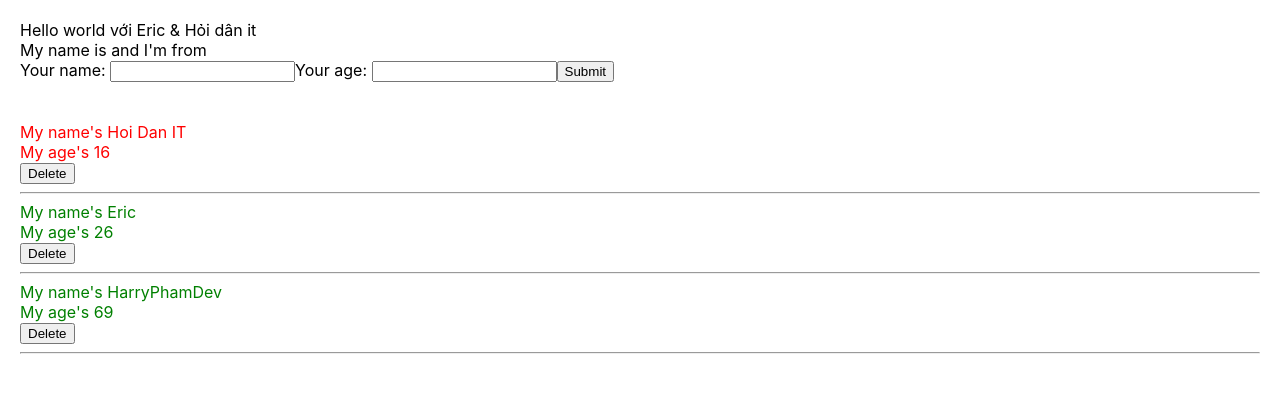
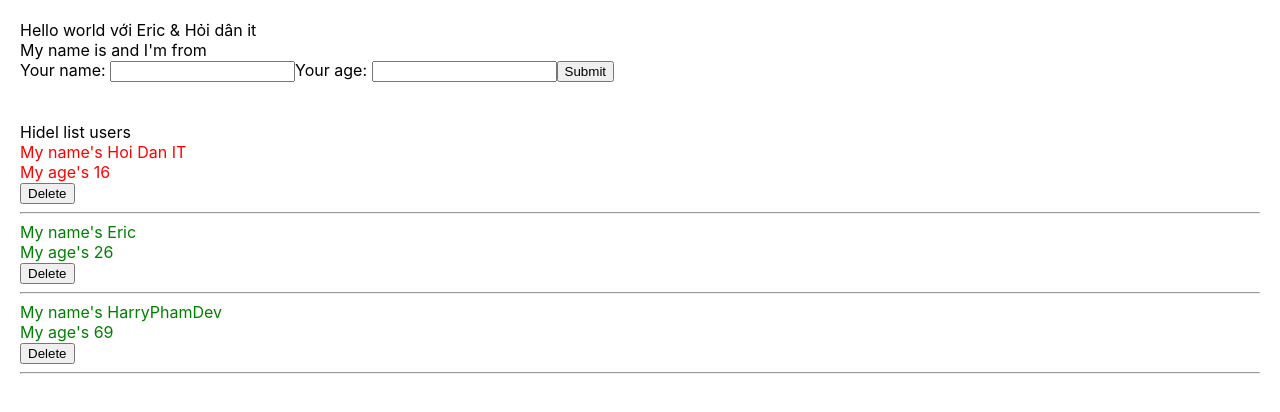
Before and after one commit to chouThanhh/react-hook, a React (Create React App) app: page / in a window 1280 px wide. Shown: the top 412 px of the page. Built offline with nearby package versions, Linux system fonts and the light colour scheme.

Commit message:
35 useState hook

```diff
--- a/src/components/DisplayInfor.js
+++ b/src/components/DisplayInfor.js
@@ -1,4 +1,4 @@
-import React from "react";
+import React, { useState } from "react";
 import './DisplayInfor.scss';
 import logo from './../logo.svg';
 
@@ -41,10 +41,28 @@ import logo from './../logo.svg';
 
 const DisplayInfor = (props) => {
     const { listUsers } = props; //object
+
+    const [isShowHideListUser, setShowHideListUser] = useState(true);
+
+    // this.state = {
+    //     isShowHideListUser: true
+    // }
+    const handleShowHideListUser = () => {
+
+        //this.setState({
+        // isShowHideListUser: true
+        //})
+        setShowHideListUser(!isShowHideListUser);
+    }
+
     return (
         <div className="display-infor-container">
-
-            {true &&
+            <div>
+                <span onClick={() => handleShowHideListUser()}>
+                    {isShowHideListUser === true ? "Hidel list users" : "Show List users"}
+                </span>
+            </div>
+            {isShowHideListUser &&
                 <>
                     {listUsers.map((user, index) => {
                         return (
```
